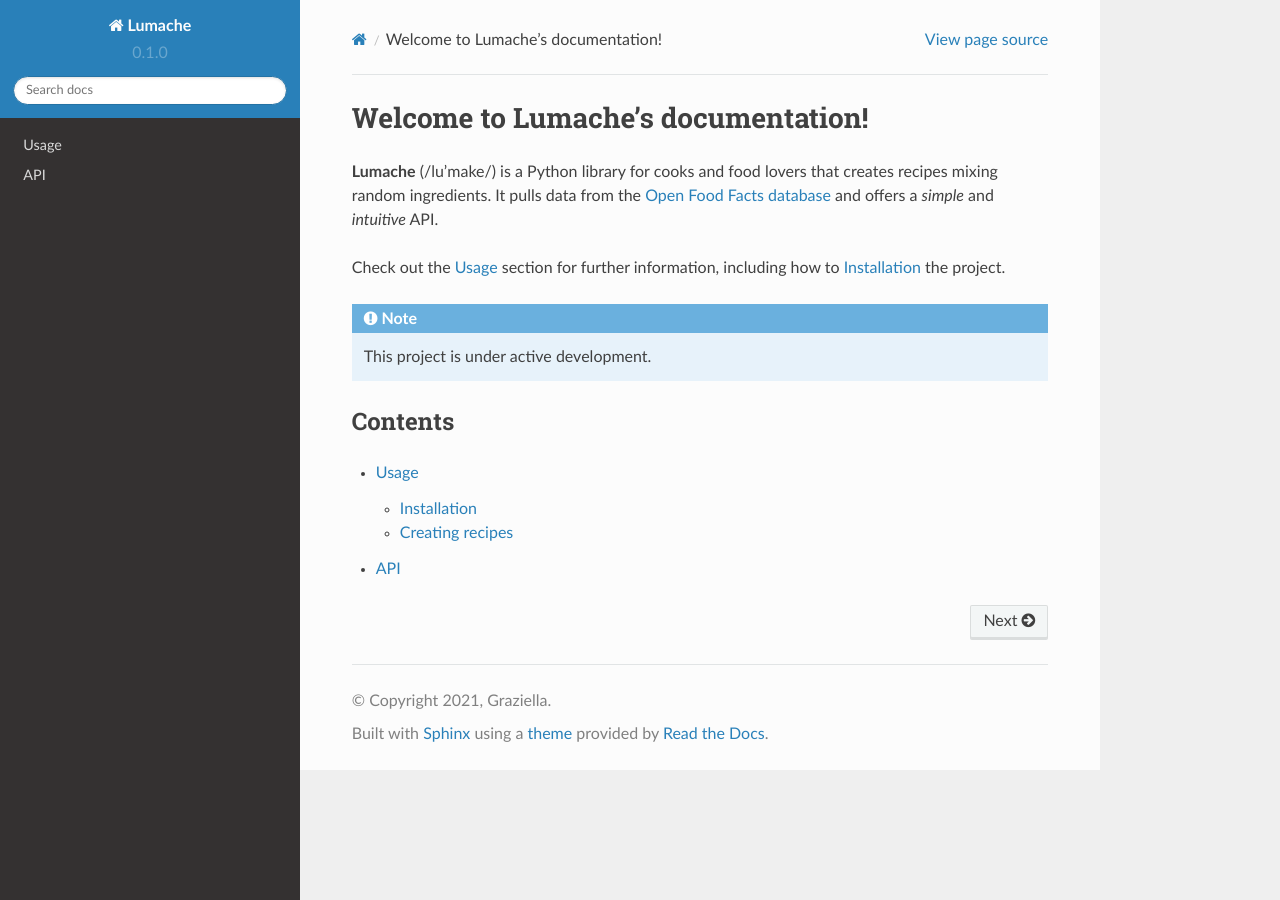
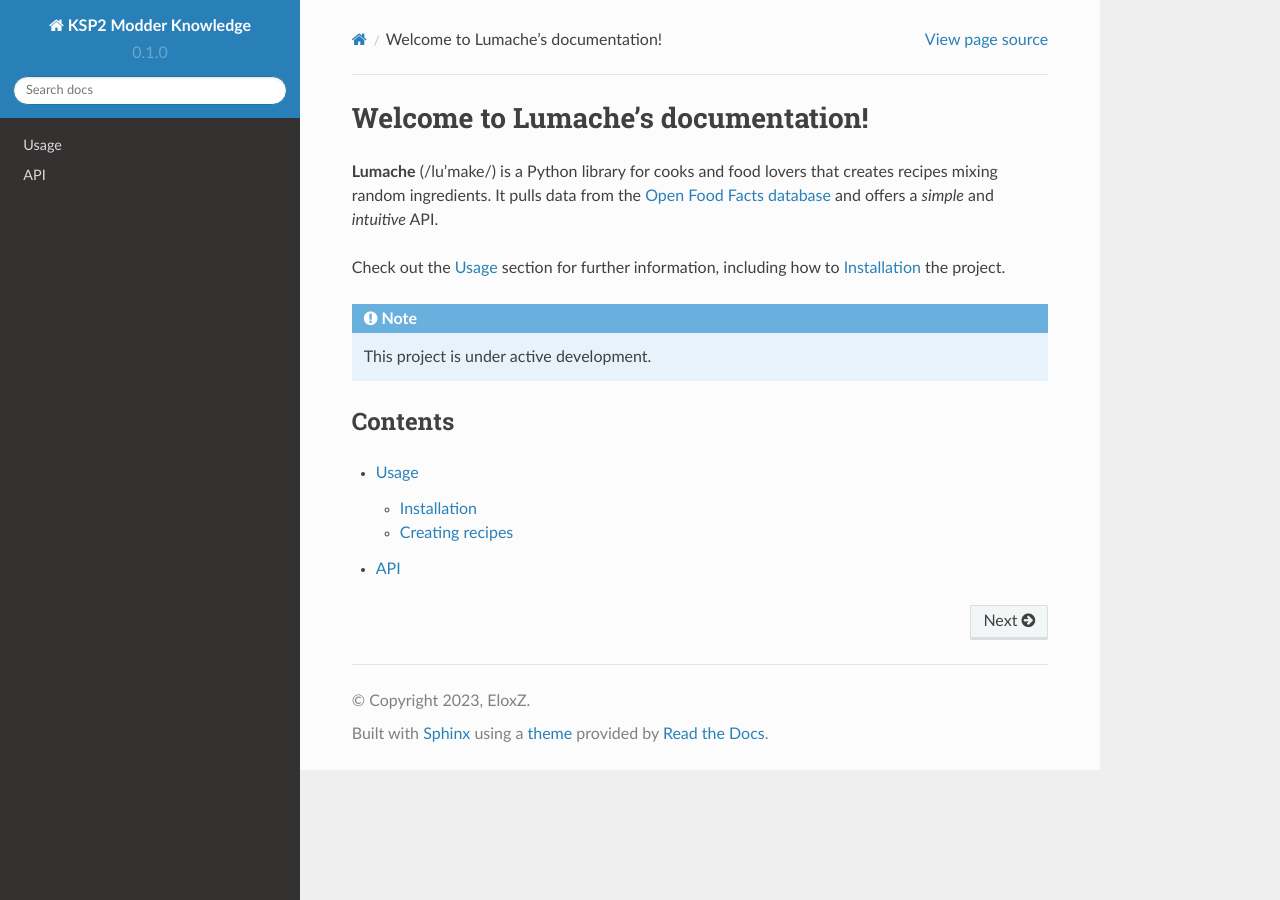
Before and after one commit to EloxZ/KSP2-Modder-Knowledge, a Sphinx documentation site: the page built from docs/source/index.rst, in a window 1280 px wide. Built offline with Sphinx 7.4.7 and the Read the Docs theme 2.0.0, drawn with Linux system fonts in a browser that asks for light colours.

Commit message:
Update conf.py

```diff
--- a/docs/source/conf.py
+++ b/docs/source/conf.py
@@ -2,9 +2,9 @@
 
 # -- Project information
 
-project = 'Lumache'
-copyright = '2021, Graziella'
-author = 'Graziella'
+project = 'KSP2 Modder Knowledge'
+copyright = '2023, EloxZ'
+author = 'EloxZ'
 
 release = '0.1'
 version = '0.1.0'
```
